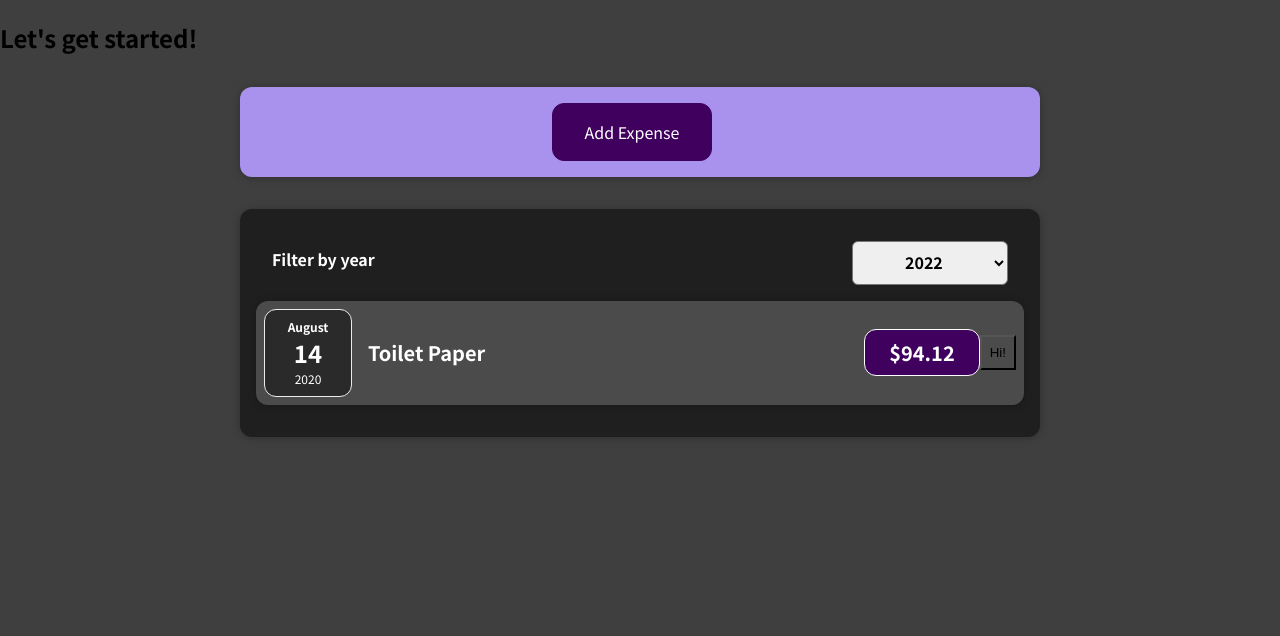
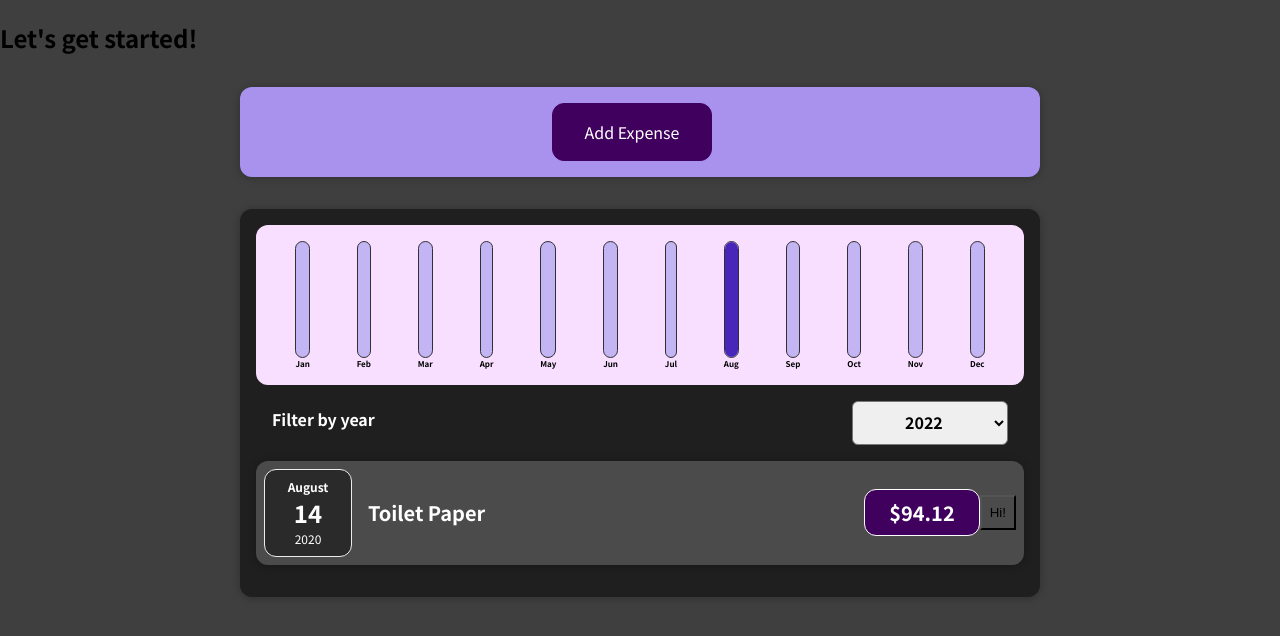
Before and after one commit to AkiyamaKunka/crush-course-react, a React (Create React App) app: page / in a window 1280 px wide. Shown: the top 636 px of the page. Built offline with nearby package versions, Linux system fonts and the light colour scheme.

Commit message:
Toy Project "Expenses" is done.

```diff
--- a/src/components/Chart/Chart.js
+++ b/src/components/Chart/Chart.js
@@ -1,15 +1,16 @@
 import ChartBar from "./ChartBar";
 import './Chart.css';
 
-
 const Chart = (props) => {
+    const dataPointsMaxValue = Math.max(...props.dataPoints
+        .map(dataPoint => dataPoint.value));
     return (
-        <div>
+        <div className='chart'>
             {props.dataPoints.map(dataPoint =>
                 <ChartBar
                     key={dataPoint.label}
                     value={dataPoint.value}
-                    maxValue={null}
+                    maxValue={dataPointsMaxValue}
                     label={dataPoint.label}
                 />)}
         </div>
--- a/src/components/Chart/ChartBar.js
+++ b/src/components/Chart/ChartBar.js
@@ -3,17 +3,13 @@ import './ChartBar.css';
 const ChartBar = (props) => {
 
     let barFillHeight = '0%';
-
     if (props.maxValue > 0) {
         barFillHeight = Math.round(props.value / props.maxValue * 100) + '%';
     }
     return (
         <div className='chart-bar'>
             <div className='chart-bar__inner'>
-                <div
-                    className='chart-bar__fill'
-                    style={{height: barFillHeight}}
-                ></div>
+                <div className='chart-bar__fill' style={{height: barFillHeight}}></div>
             </div>
             <div className='chart-bar__label'>
                 {props.label}
--- a/src/components/Expense/Expenses.js
+++ b/src/components/Expense/Expenses.js
@@ -5,6 +5,7 @@ import Card from '../UI/Card';
 import ExpensesFilter from "./ExpensesFilter/ExpensesFilter";
 import ExpensesList from "./ExpensesList/ExpensesList";
 import NewExpense from "../NewExpense/NewExpense";
+import ExpensesChart from "./ExpensesChart/ExpensesChart";
 
 function Expenses(props) {
     const [filteredYear, setFilteredYear] = useState('2020');
@@ -18,12 +19,12 @@ function Expenses(props) {
     const filteredExpenses = props.item.filter(
         (expense) => expense.date.getFullYear().toString() === filteredYear
     );
-
     return (
         <div>
             <NewExpense onCreateExpense={createExpense}
                         selected={filteredYear}/>
             <Card className='expenses'>
+                <ExpensesChart expenses={filteredExpenses}/>
                 <ExpensesFilter onSelectedYear={selectedYearHandler}/>
                 <ExpensesList item={filteredExpenses}/>
             </Card>
--- /dev/null
+++ b/src/components/Expense/ExpensesChart/ExpensesChart.js
@@ -0,0 +1,28 @@
+import Chart from "../../Chart/Chart";
+
+const ExpensesChart = (props) => {
+    const chartDataPoints = [
+        {label: "Jan", value: 0},
+        {label: "Feb", value: 0},
+        {label: "Mar", value: 0},
+        {label: "Apr", value: 0},
+        {label: "May", value: 0},
+        {label: "Jun", value: 0},
+        {label: "Jul", value: 0},
+        {label: "Aug", value: 0},
+        {label: "Sep", value: 0},
+        {label: "Oct", value: 0},
+        {label: "Nov", value: 0},
+        {label: "Dec", value: 0},
+    ];
+
+    for (const expense of props.expenses) { // traverse an array with "of" but not "in", in is for object
+        const month = expense.date.getMonth(); // start from 0...
+        chartDataPoints[month].value += expense.amount;
+    }
+    return (
+        <Chart dataPoints={chartDataPoints}/>
+    );
+};
+
+export default ExpensesChart;
```
